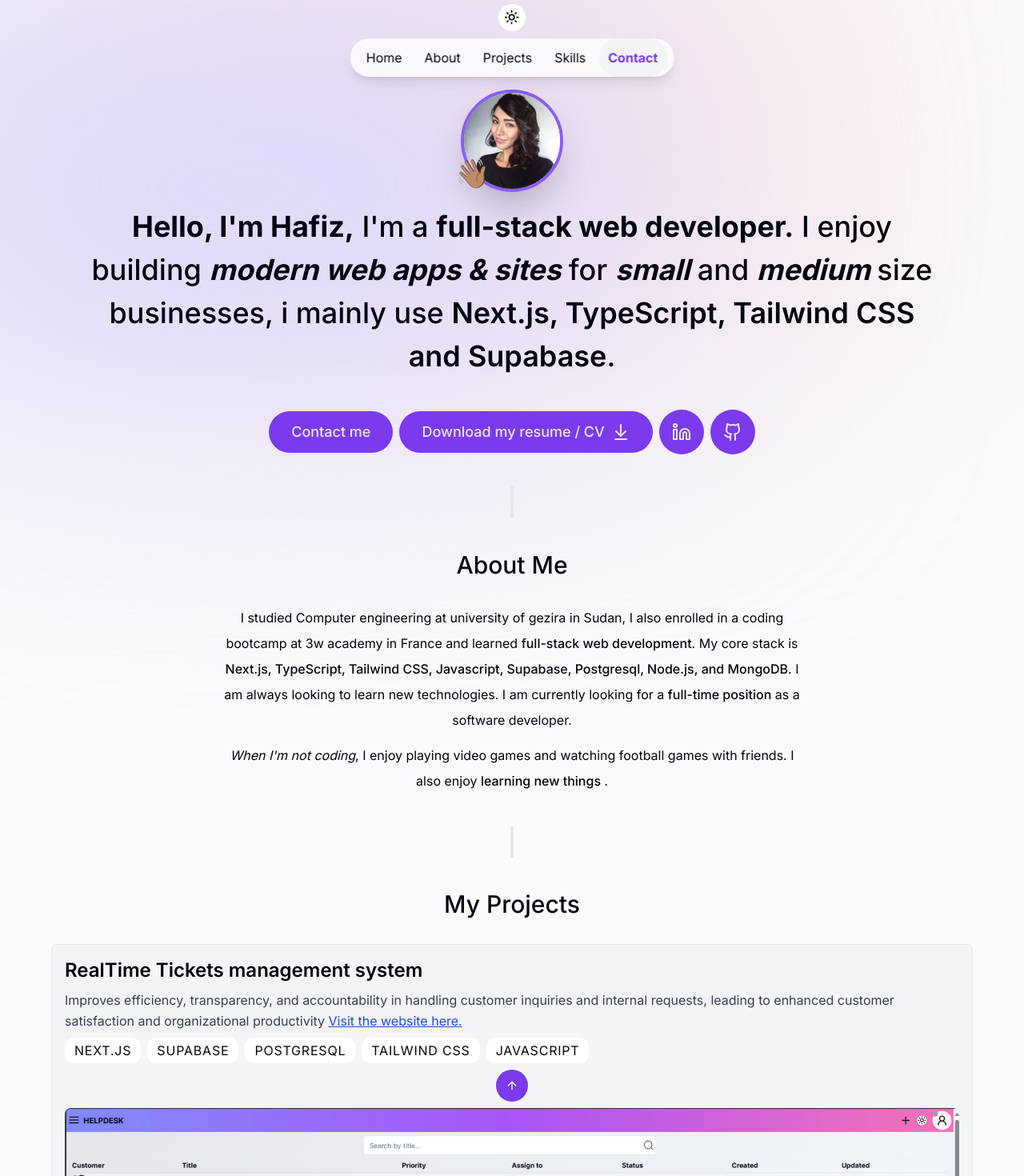
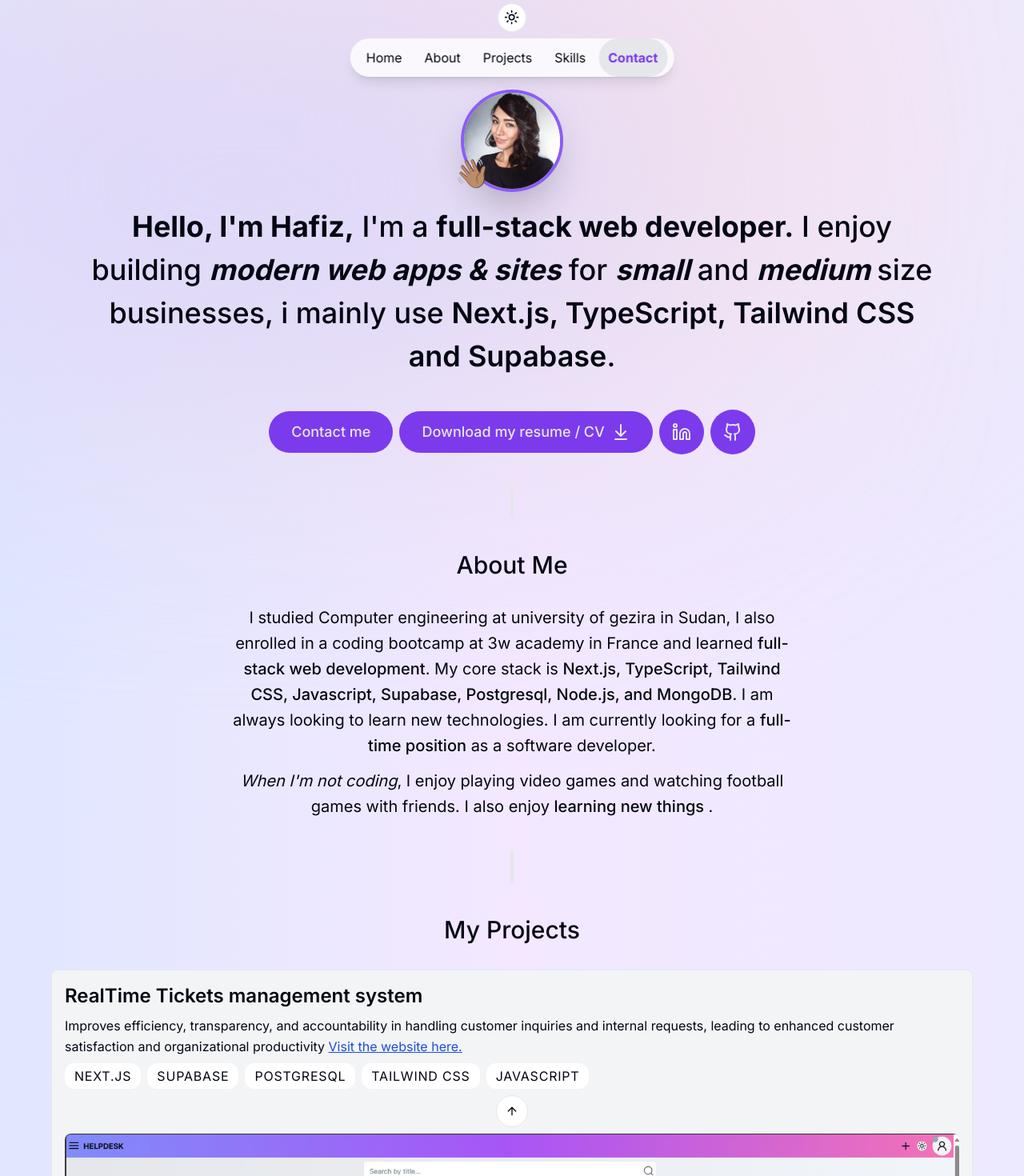
Before and after one commit to Iam-Hafiz/My-portfolio-website, a Next.js app: page / in a window 1280 px wide. Shown: the top 1470 px of the page at 80% size. Built offline with nearby package versions, Linux system fonts and the light colour scheme.

Commit message:
Add dark mode styles to all components

```diff
--- a/app/globals.css
+++ b/app/globals.css
@@ -66,6 +66,6 @@
   @apply
     text-red-700
     pl-2
-    dark:text-gray-100
+    dark:text-red-500
     ;
 }
--- a/app/layout.tsx
+++ b/app/layout.tsx
@@ -21,7 +21,7 @@ export default function RootLayout({
   return (
     <html lang="en" suppressHydrationWarning className="!scroll-smooth">
       <body
-        className={`${inter.className} bg-gray-50 text-gray-950 relative mx-auto`}
+        className={`${inter.className} text-gray-950  dark:text-gray-300  bg-gradient-to-r from-indigo-100 via-purple-100 to-violet-100 dark:from-slate-900 dark:via-gray-900 dark:to-slate-900 relative mx-auto`}
       >
         <ThemeProvider
           attribute="class"
@@ -29,11 +29,11 @@ export default function RootLayout({
           enableSystem
           disableTransitionOnChange
         >
-          <div className="bg-[#fbe2e3] absolute top-[-6rem] -z-10 right-[11rem] h-[31.25rem] w-[31.25rem] rounded-full blur-[10rem] sm:w-[68.75rem] dark:bg-[#946263]"></div>
+          <div className="bg-[#fbe2e3] absolute top-[-6rem] -z-10 right-[11rem] h-[31.25rem] w-[31.25rem] rounded-full blur-[10rem] sm:w-[68.75rem] dark:bg-[#693e3e]"></div>
           <div
             className="bg-[#dbd7fb] absolute top-[-1rem] -z-10 left-[-35rem] h-[31.25rem] w-[50rem]
         rounded-full blur-[10rem] sm:w-[68.75rem] md:left-[-33rem] lg:left-[-28rem] xl:left-[-15rem]
-        2xl:left-[-5rem] dark:bg-[#676394]"
+        2xl:left-[-5rem] dark:bg-[#2b2752]"
           ></div>
           <ActiveSectionContextProvider>
             <Header />
--- a/components/About.tsx
+++ b/components/About.tsx
@@ -2,7 +2,6 @@
 
 import React from "react";
 import { motion } from "framer-motion";
-//import { useSectionInView } from "@/lib/hooks";
 import SectionHeader from "./Section-header";
 import { useSectionInView } from "@/lib/hooks";
 
@@ -11,7 +10,7 @@ export default function About() {
 
   return (
     <motion.section
-      className="max-w-[45rem] text-center leading-8 scroll-mt-28"
+      className="max-w-[45rem] text-center leading-8 scroll-mt-28 text-xl"
       initial={{ opacity: 0, y: 100 }}
       animate={{ opacity: 1, y: 0 }}
       transition={{ delay: 0.175 }}
@@ -20,13 +19,13 @@ export default function About() {
     >
       <SectionHeader>About me</SectionHeader>
       <p className="mb-3">
-        I studied Computer engineering at university of gezira in Sudan, I also enrolled
-        in a coding bootcamp at 3w academy in France and learned{" "}
+        I studied Computer engineering at university of gezira in Sudan, I also
+        enrolled in a coding bootcamp at 3w academy in France and learned{" "}
         <span className="font-medium">full-stack web development</span>. My core
         stack is{" "}
         <span className="font-medium">
-          Next.js, TypeScript, Tailwind CSS, Javascript, Supabase, Postgresql, Node.js, and
-          MongoDB
+          Next.js, TypeScript, Tailwind CSS, Javascript, Supabase, Postgresql,
+          Node.js, and MongoDB
         </span>
         . I am always looking to learn new technologies. I am currently looking
         for a <span className="font-medium">full-time position</span> as a
--- a/components/Contact.tsx
+++ b/components/Contact.tsx
@@ -55,14 +55,14 @@ export default function Contact() {
       className="mb-12 w-[min(100%,40rem)] "
       initial={{
         opacity: 0,
-        y: "100%",
+        scale: 0.5,
       }}
       whileInView={{
         opacity: 1,
-        y: 0,
+        scale: 1,
       }}
       transition={{
-        duration: 0.5,
+        duration: 1,
       }}
     >
       <SectionHeader>Contact me</SectionHeader>
--- a/components/Header.tsx
+++ b/components/Header.tsx
@@ -12,7 +12,7 @@ export default function Header() {
     useActiveSectionContext();
   return (
     <motion.header
-      className=" max-w-md z-50 fixed left-1/2 top-12 rounded-full bg-white border-white bg-opacity-80 border-opacity-70 backdrop-blur-3xl shadow-lg"
+      className=" max-w-md z-50 fixed left-1/2 top-12 rounded-full bg-white dark:bg-gray-900 dark:text-gray-300 border-white bg-opacity-80 border-opacity-70 backdrop-blur-3xl shadow-lg"
       initial={{ y: -100, x: "-50%", opacity: 0 }}
       animate={{ y: 0, x: "-50%", opacity: 1 }}
     >
@@ -22,9 +22,9 @@ export default function Header() {
             key={el.name}
             href={el.hash}
             className={clsx(
-              "relative p-3 hover:text-gray-950 transition dark:text-gray-500 dark:hover:text-gray-300",
+              "relative p-3 hover:text-gray-800 dark:hover:text-gray-100 transition-all",
               {
-                "text-primary dark:text-gray-200 font-bold":
+                "text-primary dark:text-gray-300 font-bold":
                   activeSection === el.name,
               }
             )}
@@ -36,7 +36,7 @@ export default function Header() {
             {el.name}
             {el.name === activeSection && (
               <motion.span
-                className="bg-gray-100 rounded-full absolute inset-0 -z-10 dark:bg-gray-800"
+                className="bg-gray-200 rounded-full absolute inset-0 -z-10 dark:bg-gray-800"
                 layoutId="activeSection"
                 transition={{
                   type: "spring",
--- a/components/Intro.tsx
+++ b/components/Intro.tsx
@@ -29,7 +29,7 @@ export default function Intro() {
             width={128}
             height={128}
             quality={95}
-            className=" border-violet-500 border-4 rounded-full shadow-2xl mt-28"
+            className=" border-violet-500 dark:border-slate-800 border-4 rounded-full shadow-2xl mt-28"
           />
           <motion.div
             className=" absolute -left-2 bottom-1 text-4xl "
@@ -71,7 +71,7 @@ export default function Intro() {
       >
         <Link
           href="#contact"
-          className="group bg-primary text-gray-200 hover:text-gray-100 px-7 py-3 flex items-center gap-2 rounded-full outline-none focus:scale-105 hover:scale-105 active:scale-105 transition"
+          className="group bg-primary dark:bg-white/10 text-gray-200 hover:text-gray-100 px-7 py-3 flex items-center gap-2 rounded-full outline-none focus:scale-105 hover:scale-105 active:scale-105 transition"
           onClick={() => {
             setActiveSection("Contact");
             setTimeOfLastClick(Date.now());
--- a/components/Project.tsx
+++ b/components/Project.tsx
@@ -32,15 +32,15 @@ export default function Project({
       }}
       className="group mb-3 sm:mb-2 last:mb-0"
     >
-      <section className="bg-gray-100 max-w-6xl border border-black/5 rounded-lg overflow-hidden relative hover:bg-gray-200 transition dark:text-white dark:bg-white/10 dark:hover:bg-white/20">
+      <section className="bg-gray-100 max-w-6xl border border-black/5 rounded-lg overflow-hidden relative hover:bg-gray-200 transition dark:text-gray-200  dark:bg-white/10 dark:hover:bg-white/20">
         <div className="p-4 sm:max-w-[100%] flex flex-col h-full">
           <h3 className="text-2xl font-semibold">{title}</h3>
-          <p className="mt-2 mb-2 leading-relaxed text-gray-700 dark:text-white/70">
+          <p className="mt-2 mb-2 leading-relaxed">
             {description}
             <a
               href={siteUrl}
               target="_blank"
-              className=" text-blue-700 hover:text-violet-600 underline"
+              className=" text-blue-700 dark:text-blue-500 hover:text-violet-600 underline"
             >
               Visit the website here.
             </a>
@@ -48,7 +48,7 @@ export default function Project({
           <ul className="flex flex-wrap mt-4 gap-2 sm:mt-auto">
             {tags.map((tag, index) => (
               <li
-                className="bg-white borderBlack rounded-xl px-3 py-1 dark:bg-white dark:text-white uppercase tracking-wider"
+                className="bg-white rounded-xl px-3 py-1 dark:bg-white/10 uppercase tracking-wider"
                 key={index}
               >
                 {tag}
--- a/components/Skills.tsx
+++ b/components/Skills.tsx
@@ -9,7 +9,7 @@ import SectionHeader from "./Section-header";
 const Variants = {
   initial: {
     opacity: 0,
-    y: 100,
+    y: "100%",
   },
   animate: (index: number) => ({
     opacity: 1,
@@ -38,9 +38,9 @@ export default function Skills() {
             variants={Variants}
             initial="initial"
             whileInView="animate"
-/*             viewport={{
+            viewport={{
               once: true,
-            }} */
+            }}
             custom={index}
           >
             {skill}
--- a/components/SubmitBtn.tsx
+++ b/components/SubmitBtn.tsx
@@ -11,7 +11,11 @@ export default function SubmitBtn({ initValue, loadingValue }: SubmitBtnProps) {
   const { pending } = useFormStatus();
 
   return (
-    <Button type="submit" aria-disabled={pending} className=" w-1/2 sm:w-full">
+    <Button
+      type="submit"
+      aria-disabled={pending}
+      className=" w-1/2 sm:w-6/12 dark:bg-white/10 dark:hover:bg-white/15 hover:scale-105 transition-all"
+    >
       {pending ? (
         <>
           <Loader2 className="mr-2 h-4 w-4 animate-spin" />
--- a/components/ui/carousel.tsx
+++ b/components/ui/carousel.tsx
@@ -197,7 +197,7 @@ CarouselItem.displayName = "CarouselItem"
 const CarouselPrevious = React.forwardRef<
   HTMLButtonElement,
   React.ComponentProps<typeof Button>
->(({ className, variant = "default", size = "icon", ...props }, ref) => {
+>(({ className, variant = "outline", size = "icon", ...props }, ref) => {
   const { orientation, scrollPrev, canScrollPrev } = useCarousel();
 
   return (
@@ -226,7 +226,7 @@ CarouselPrevious.displayName = "CarouselPrevious"
 const CarouselNext = React.forwardRef<
   HTMLButtonElement,
   React.ComponentProps<typeof Button>
->(({ className, variant = "default", size = "icon", ...props }, ref) => {
+>(({ className, variant = "outline", size = "icon", ...props }, ref) => {
   const { orientation, scrollNext, canScrollNext } = useCarousel();
 
   return (
--- a/lib/data.ts
+++ b/lib/data.ts
@@ -71,12 +71,14 @@ export const projectsData = [
 
 export const skills = [
   "Next.js",
+  "React",
   "Tailwind CSS",
   "TypeScript",
   "JavaScript",
   "Supabase",
   "PostgreSQL",
   "MongoDB",
+  "MySQL",
   "Express",
   "Node.js",
   "Git",
```
